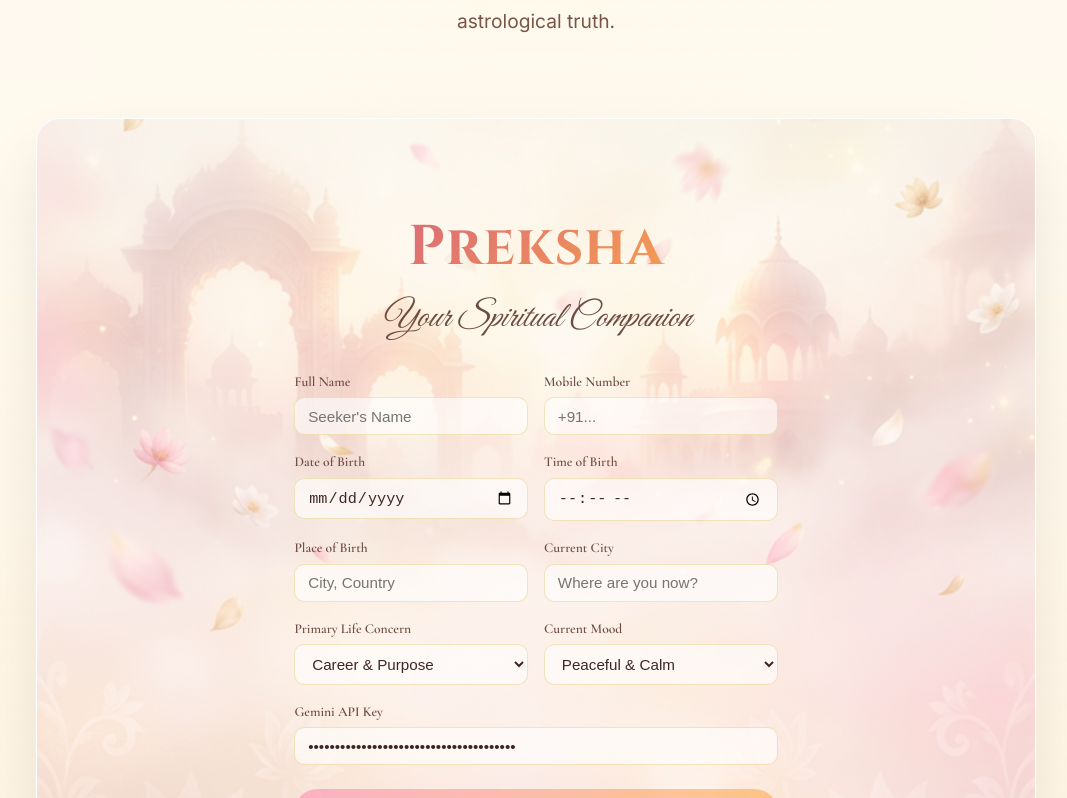
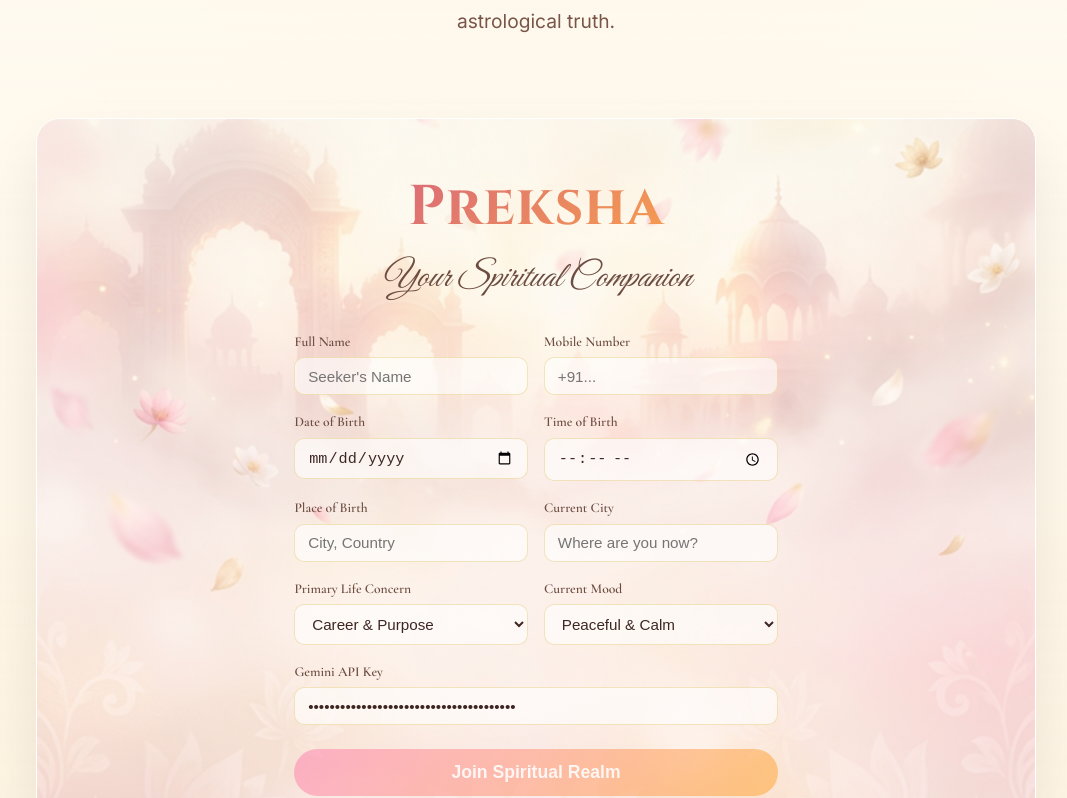
Before and after one commit to inayansingh/nayansingh, a React (Vite) app: page /preksha in a window 1280 px wide. Shown: the part 1062-1860 px from the top of the page, without its empty margins (104-1171 px from the left). Built offline with nearby package versions, Linux system fonts and the light colour scheme.

Commit message:
style(preksha): strictly bind the sacred guide block height to eliminate container background clipping

```diff
--- a/src/apps/Preksha/PrfStyles.css
+++ b/src/apps/Preksha/PrfStyles.css
@@ -298,8 +298,14 @@
 }
 
 /* Override existing app card styles to fit */
+.prf-ai-app-wrapper .radha-app-container {
+  min-height: auto;
+  height: 720px;
+  background-attachment: scroll; /* Prevent parallax clipping inside a fixed section wrapper */
+}
+
 .prf-ai-app-wrapper .radha-card {
-  height: 700px;
+  height: 720px;
   max-width: 100%;
   box-shadow: none;
   border: none;
```
